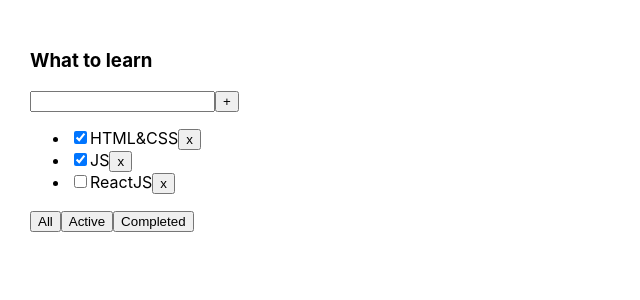
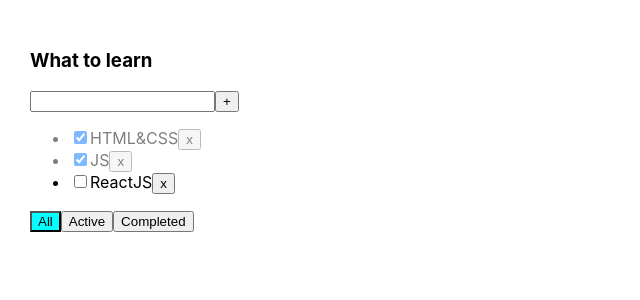
Before and after one commit to Dmitrii1987/my-todolist-app, a React (Create React App) app: page / in a window 1280 px wide. Shown: the top 300 px of the page, without its empty margins (0-640 px from the left). Built offline with nearby package versions, Linux system fonts and the light colour scheme.

Commit message:
feat: add styles and some functions

```diff
--- a/src/App.css
+++ b/src/App.css
@@ -6,3 +6,19 @@
 .App > div {
   margin-right: 50px;
 }
+
+.error {
+  border: red 1px solid;
+}
+
+.error-message {
+  color: red;
+}
+
+.active-filter {
+  background-color: aqua;
+}
+
+.is-done {
+  opacity: 0.5;
+}
--- a/src/App.tsx
+++ b/src/App.tsx
@@ -19,6 +19,14 @@
         let task = {id:v1(), title: title , isDone: false}
         let newTasks = [task, ...tasks] // нужно, чтобы объяснили
         setTasks(newTasks)
+    }
+
+    const changeTaskStatus=(id:string,isDone:boolean)=> {  // непонятно
+        let task=tasks.find(t=>t.id===id)
+        if (task) {
+            task.isDone = isDone;
+            setTasks([...tasks])
+        }
     }
 
     //const removeTask = (id:number)=> {tasks = tasks.filter((task)=> task.id !==id)}
@@ -47,7 +55,9 @@
             tasks={tasksForTodolist}
             addTask={addTask}
             removeTask={removeTask}
-            changeFilter={changeFilter} />
+            changeFilter={changeFilter}
+            changeTaskStatus={changeTaskStatus}
+            filter={filter} />
         </div>
     );
 }
--- a/src/Todolist.tsx
+++ b/src/Todolist.tsx
@@ -7,6 +7,8 @@
     removeTask: (id: string) => void
     changeFilter: (value: FilterValuesType) => void
     addTask: (title: string) => void
+    changeTaskStatus: (id: string, isDone: boolean) => void
+    filter: FilterValuesType
 }
 
 type TaskType = {
@@ -18,15 +20,21 @@
 const Todolist = (props: PropsType) => {
 
     let [title, setTitle] = useState("")
+    const [error, setError] = useState<string | null>(null)
 
     const addTask = () => {
-        props.addTask(title)
+        if (title.trim() !== "") {
+            props.addTask(title.trim())
             setTitle("")
+        } else {
+            setError("Title is requaried!")
+        }
     }
 
     const onChangeHandler = (event: ChangeEvent<HTMLInputElement>) => setTitle(event.currentTarget.value)
 
     const onKeyDownHandler = (event: KeyboardEvent<HTMLInputElement>) => {
+        setError(null)
         if (event.key === 'Enter') {
             addTask()
         }
@@ -43,16 +51,23 @@
                 <input
                     value={title}
                     onChange={onChangeHandler}
-                    onKeyDown={onKeyDownHandler} />
+                    onKeyDown={onKeyDownHandler}
+                    className={error ? "error" : ""} />
                 <button onClick={addTask}>+</button>
+                {error && <div className="error-message">{error}</div>}
             </div>
-            <ul> {props.tasks.map((task) => { // спросить про эту запись!!!!
+            <ul>
+                {props.tasks.map((task) => { // спросить про эту запись!!!!
 
                     const onClickHandler = () => props.removeTask(task.id)
+                    const onChangeHandler = (e: ChangeEvent<HTMLInputElement>) => {
+                        let newIsDoneValue = e.currentTarget.checked
+                        props.changeTaskStatus(task.id, newIsDoneValue) // непонятно ничего )
+                    }
 
                     return (
-                    <li key={task.id}>
-                        <input type="checkbox" checked={task.isDone} />
+                        <li key={task.id} className={task.isDone ? "is-done" : ""} >
+                            <input type="checkbox" checked={task.isDone} onChange={onChangeHandler} />
                             <span>{task.title}</span>
                             <button onClick={onClickHandler} >x</button>
                         </li>
@@ -72,9 +87,12 @@
                 </li> */}
             </ul>
             <div>
-                <button onClick={onAllClickHandler}>All</button>
-                <button onClick={onActiveClickHandler}>Active</button>
-                <button onClick={onCompletedClickHandler}>Completed</button>
+                <button className={props.filter === "all" ? "active-filter" : ""}
+                onClick={onAllClickHandler}>All</button>
+                <button className={props.filter === "active" ? "active-filter" : ""}
+                onClick={onActiveClickHandler}>Active</button>
+                <button className={props.filter === "completed" ? "active-filter" : ""}
+                onClick={onCompletedClickHandler}>Completed</button>
             </div>
         </div>
     )
```
Lines whose indentation alone changed are shown as unchanged.
